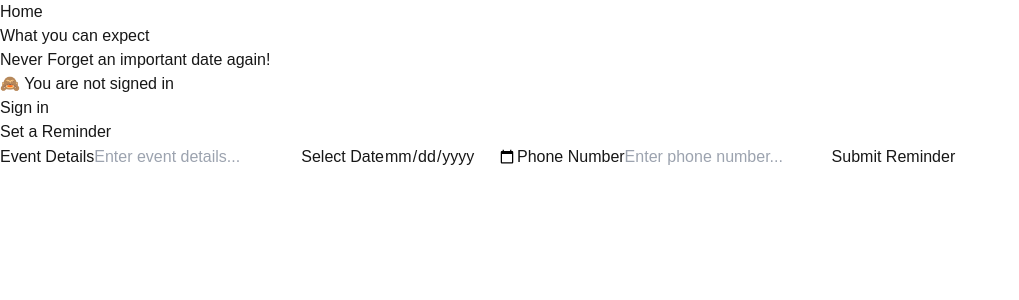
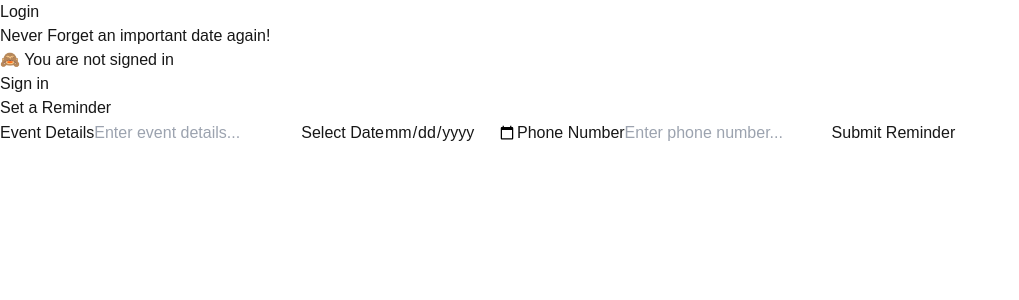
Before and after one commit to TemperateGrassland/never-forget, a Next.js app: page / in a window 1280 px wide. Shown: the top 300 px of the page, without its empty margins (0-1019 px from the left). Built offline with nearby package versions, Linux system fonts and the light colour scheme; no server answers.

Commit message:
update navbar

```diff
--- a/src/app/components/ui/NavBar.tsx
+++ b/src/app/components/ui/NavBar.tsx
@@ -21,12 +21,7 @@ const Navbar: React.FC = () => {
         <ul className="flex space-x-6 w-1/3 justify-end">
           <li>
             <Link href="/" className="text-white hover:underline">
-              Home
-            </Link>
-          </li>
-          <li>
-            <Link href="/about" className="text-white hover:underline">
-              What you can expect
+              Login
             </Link>
           </li>
         </ul>
```
